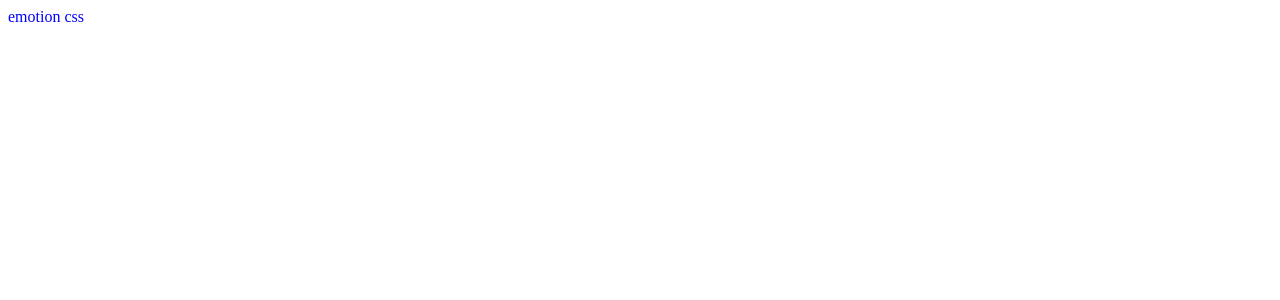
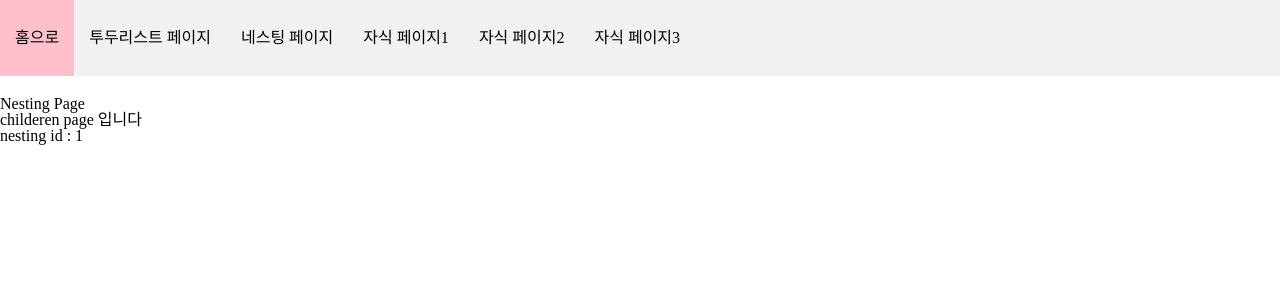
Before and after one commit to seongEun95/react-lesson, a React (Create React App) app: page /nesting/children/1 in a window 1280 px wide. Shown: the top 300 px of the page. Built offline with nearby package versions, Linux system fonts and the light colour scheme.

Commit message:
react router dom 복습_230820

```diff
--- a/src/App.tsx
+++ b/src/App.tsx
@@ -1,18 +1,12 @@
-/** @jsxRuntime classic */
-/** @jsx jsx */
-import { jsx, css } from '@emotion/react';
+import './style/reset.css';
+import './style/global.css';
 
-import './style/global.css';
+import Router from './router';
 
 export default function App() {
   return (
-    <div>
-      <div css={textCss}>emotion css</div>
-    </div>
+    <>
+      <Router />
+    </>
   );
 }
-
-const textCss = css`
-  color: blue;
-  font-size: '30px';
-`;
--- /dev/null
+++ b/src/page/ChildrenPage.tsx
@@ -0,0 +1,12 @@
+import { useParams } from 'react-router-dom';
+
+export default function ChildrenPage() {
+  const { id } = useParams();
+
+  return (
+    <>
+      <h2>childeren page 입니다</h2>
+      <div>nesting id : {id}</div>
+    </>
+  );
+}
--- /dev/null
+++ b/src/page/HomePage.tsx
@@ -0,0 +1,8 @@
+export default function HomePage() {
+  return (
+    <div>
+      <h1>HomePage</h1>
+      <div>this is homepage</div>
+    </div>
+  );
+}
--- /dev/null
+++ b/src/page/NestingPage.tsx
@@ -0,0 +1,12 @@
+import { Outlet } from 'react-router-dom';
+
+export default function NestingPage() {
+  return (
+    <>
+      <h1>Nesting Page</h1>
+      <div>
+        <Outlet />
+      </div>
+    </>
+  );
+}
--- /dev/null
+++ b/src/page/NotFoundPage.tsx
@@ -0,0 +1,7 @@
+export default function NotFoundPage() {
+  return (
+    <>
+      <h1>not found page</h1>
+    </>
+  );
+}
--- /dev/null
+++ b/src/page/TodoListPage.tsx
@@ -0,0 +1,7 @@
+export default function TodoListPage() {
+  return (
+    <>
+      <div>todoListpage</div>
+    </>
+  );
+}
--- /dev/null
+++ b/src/router.tsx
@@ -0,0 +1,46 @@
+import { BrowserRouter, Routes, Route, Link } from 'react-router-dom';
+import HomePage from './page/HomePage';
+import TodoListPage from './page/TodoListPage';
+import NestingPage from './page/NestingPage';
+import ChildrenPage from './page/ChildrenPage';
+import NotFoundPage from './page/NotFoundPage';
+
+export default function Router() {
+  return (
+    <BrowserRouter>
+      <header>
+        <nav>
+          <ul>
+            <li>
+              <Link to="/">홈으로</Link>
+            </li>
+            <li>
+              <Link to="/todoList">투두리스트 페이지</Link>
+            </li>
+            <li>
+              <Link to="/nesting">네스팅 페이지</Link>
+            </li>
+            <li>
+              <Link to="/nesting/children/1">자식 페이지1</Link>
+            </li>
+            <li>
+              <Link to="/nesting/children/2">자식 페이지2</Link>
+            </li>
+            <li>
+              <Link to="/nesting/children/3">자식 페이지3</Link>
+            </li>
+          </ul>
+        </nav>
+      </header>
+
+      <Routes>
+        <Route path="/" element={<HomePage />} />
+        <Route path="/todoList" element={<TodoListPage />} />
+        <Route path="/nesting" element={<NestingPage />}>
+          <Route path="children/:id" element={<ChildrenPage />} />
+        </Route>
+        <Route path="*" element={<NotFoundPage />} />
+      </Routes>
+    </BrowserRouter>
+  );
+}
```
